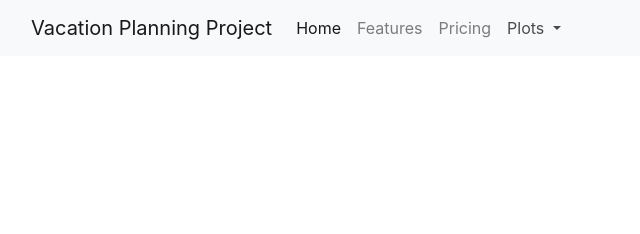
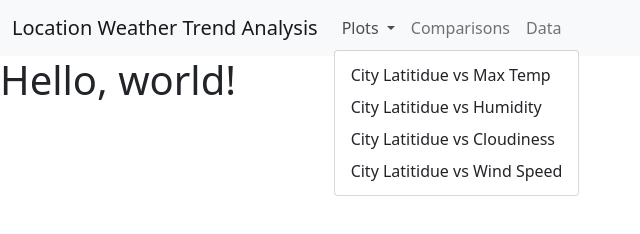
Before and after one commit to NeatUsername/Web-Design-Challenge, a plain HTML site: page HTML Files/index.html in a window 1280 px wide. Both pictures are taken after a click on the button "Plots". Shown: the whole page, without its empty margins (0-640 px from the left). Drawn offline with nearby package versions, Linux system fonts and the light colour scheme.

Commit message:
Basic site navigation setup finished

```diff
--- a/HTML Files/index.html
+++ b/HTML Files/index.html
@@ -3,54 +3,56 @@
   <head>
     <!-- Required meta tags -->
     <meta charset="utf-8">
-    <meta name="viewport" content="width=device-width, initial-scale=1, shrink-to-fit=no">
+    <meta name="viewport" content="width=device-width, initial-scale=1">
 
     <!-- Bootstrap CSS -->
-    <link rel="stylesheet" href="https://stackpath.bootstrapcdn.com/bootstrap/4.3.1/css/bootstrap.min.css" integrity="sha384-ggOyR0iXCbMQv3Xipma34MD+dH/1fQ784/j6cY/iJTQUOhcWr7x9JvoRxT2MZw1T" crossorigin="anonymous">
+    <link href="https://cdn.jsdelivr.net/npm/bootstrap@5.0.0-beta2/dist/css/bootstrap.min.css" rel="stylesheet" integrity="sha384-BmbxuPwQa2lc/FVzBcNJ7UAyJxM6wuqIj61tLrc4wSX0szH/Ev+nYRRuWlolflfl" crossorigin="anonymous">
 
-    <title>Project Index Page</title>
+    <title>Hello, world!</title>
   </head>
 
   <body>
-  <!-- Bootstrap Template For Navigation -->
     <nav class="navbar navbar-expand-lg navbar-light bg-light">
       <div class="container-fluid">
-      <a class="navbar-brand" href="#">Vacation Planning Project</a>
+        <a class="navbar-brand" href="index.html">Location Weather Trend Analysis</a>
         <button class="navbar-toggler" type="button" data-bs-toggle="collapse" data-bs-target="#navbarNavDropdown" aria-controls="navbarNavDropdown" aria-expanded="false" aria-label="Toggle navigation">
           <span class="navbar-toggler-icon"></span>
         </button>
         <div class="collapse navbar-collapse" id="navbarNavDropdown">
           <ul class="navbar-nav">
-          <li class="nav-item">
-            <a class="nav-link active" aria-current="page" href="#">Home</a>
-          </li>
-          <li class="nav-item">
-            <a class="nav-link" href="#">Features</a>
-          </li>
-          <li class="nav-item">
-            <a class="nav-link" href="#">Pricing</a>
-          </li>
             <li class="nav-item dropdown">
               <a class="nav-link dropdown-toggle" href="#" id="navbarDropdownMenuLink" role="button" data-bs-toggle="dropdown" aria-expanded="false">
                 Plots
               </a>
               <ul class="dropdown-menu" aria-labelledby="navbarDropdownMenuLink">
-              <li><a class="dropdown-item" href="#">City Latitude vs Max Temp</a></li>
-              <li><a class="dropdown-item" href="#">City Latitude vs Humidity</a></li>
-              <li><a class="dropdown-item" href="#">City Latitude vs Cloudiness</a></li>
-              <li><a class="dropdown-item" href="#">City Latitude vs Wind Speed</a></li>
+                <li><a class="dropdown-item" href="Max_Temp.html">City Latitidue vs Max Temp</a></li>
+                <li><a class="dropdown-item" href="Humidity.html">City Latitidue vs Humidity</a></li>
+                <li><a class="dropdown-item" href="Cloudiness.html">City Latitidue vs Cloudiness</a></li>
+                <li><a class="dropdown-item" href="Wind_Speed.html">City Latitidue vs Wind Speed</a></li>
               </ul>
+            </li>
+            <li class="nav-item">
+              <a class="nav-link" href="Comparisons_Page.html">Comparisons</a>
+            </li>
+            <li class="nav-item">
+              <a class="nav-link" href="Data_Page.html">Data</a>
             </li>
           </ul>
         </div>
       </div>
     </nav>
+    <!-- End Navigation Element -->
+    <h1>Hello, world!</h1>
 
-  <!-- Optional JavaScript -->
-  <!-- jQuery first, then Popper.js, then Bootstrap JS -->
-    <script src="https://code.jquery.com/jquery-3.3.1.slim.min.js" integrity="sha384-q8i/X+965DzO0rT7abK41JStQIAqVgRVzpbzo5smXKp4YfRvH+8abtTE1Pi6jizo" crossorigin="anonymous"></script>
-    <script src="https://cdnjs.cloudflare.com/ajax/libs/popper.js/1.14.7/umd/popper.min.js" integrity="sha384-UO2eT0CpHqdSJQ6hJty5KVphtPhzWj9WO1clHTMGa3JDZwrnQq4sF86dIHNDz0W1" crossorigin="anonymous"></script>
-    <script src="https://stackpath.bootstrapcdn.com/bootstrap/4.3.1/js/bootstrap.min.js" integrity="sha384-JjSmVgyd0p3pXB1rRibZUAYoIIy6OrQ6VrjIEaFf/nJGzIxFDsf4x0xIM+B07jRM" crossorigin="anonymous"></script>
+    <!-- Optional JavaScript; choose one of the two! -->
+
+    <!-- Option 1: Bootstrap Bundle with Popper -->
+    <script src="https://cdn.jsdelivr.net/npm/bootstrap@5.0.0-beta2/dist/js/bootstrap.bundle.min.js" integrity="sha384-b5kHyXgcpbZJO/tY9Ul7kGkf1S0CWuKcCD38l8YkeH8z8QjE0GmW1gYU5S9FOnJ0" crossorigin="anonymous"></script>
+
+    <!-- Option 2: Separate Popper and Bootstrap JS -->
+    <!--
+    <script src="https://cdn.jsdelivr.net/npm/@popperjs/core@2.6.0/dist/umd/popper.min.js" integrity="sha384-KsvD1yqQ1/1+IA7gi3P0tyJcT3vR+NdBTt13hSJ2lnve8agRGXTTyNaBYmCR/Nwi" crossorigin="anonymous"></script>
+    <script src="https://cdn.jsdelivr.net/npm/bootstrap@5.0.0-beta2/dist/js/bootstrap.min.js" integrity="sha384-nsg8ua9HAw1y0W1btsyWgBklPnCUAFLuTMS2G72MMONqmOymq585AcH49TLBQObG" crossorigin="anonymous"></script>
+    -->
   </body>
-
 </html>
```
Also changed, not shown: HTML Files/Cloudiness.html (renamed from HTML Files/Visual_Page_3.html), HTML Files/Humidity.html (renamed from HTML Files/Visual_Page_2.html), HTML Files/Max_Temp.html (renamed from HTML Files/Visual_Page_1.html), HTML Files/Wind_Speed.html (renamed from HTML Files/Visual_Page_4.html). Lines whose indentation alone changed are shown as unchanged.
